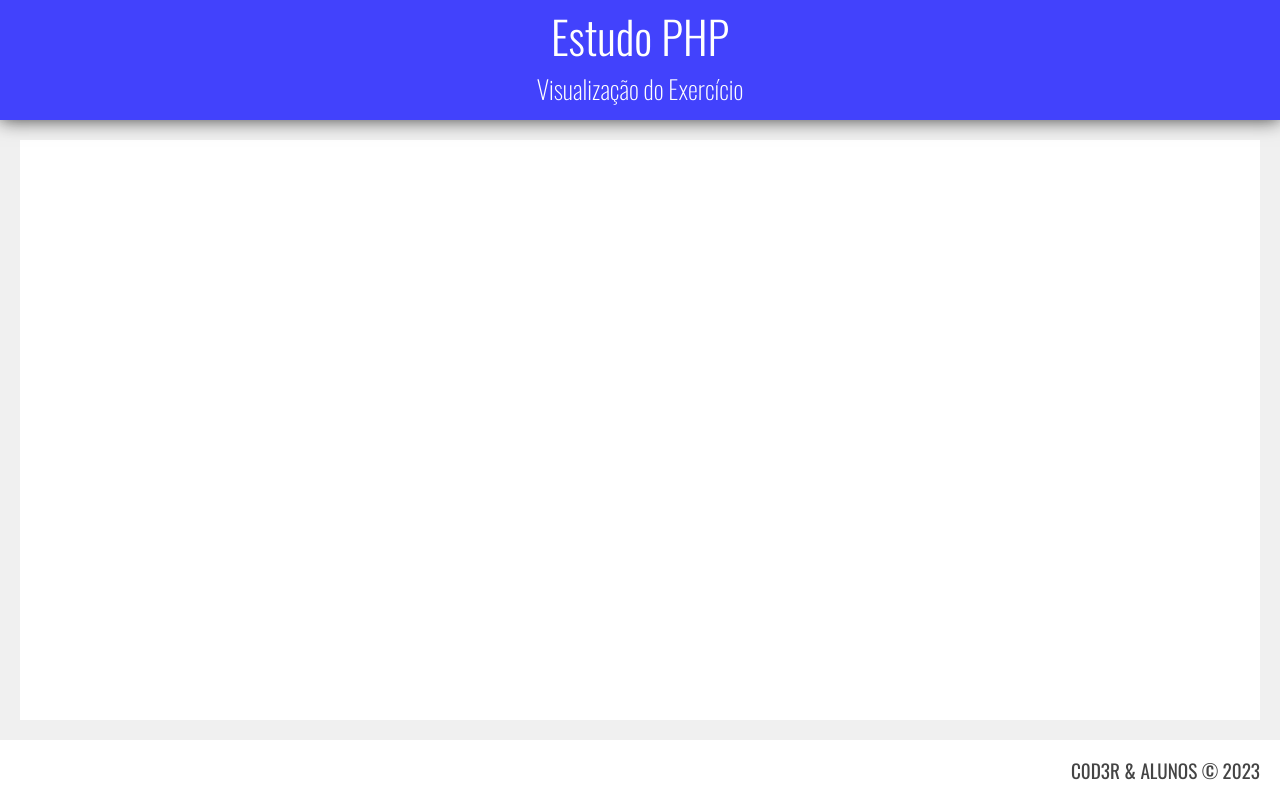
After one commit to Skmuell/estudos-php-laravel, a PHP site: page /exercicio.php in a window 1280 px wide. The commit adds this page. Run offline with PHP 8.4, Linux system fonts and the light colour scheme.

Commit message:
Atualizacao

```diff
--- /dev/null
+++ b/curso-php/exercicio.php
@@ -0,0 +1,28 @@
+<!DOCTYPE html>
+<html lang="pt-br">
+
+<head>
+    <meta charset="UTF-8">
+    <link href="https://fonts.googleapis.com/css2?family=Oswald:wght@200;300;400;500;600;700&display=swap"
+        rel="stylesheet">
+    <link rel="stylesheet" href="assets/css/estilo.css">
+    <title>Exercício</title>
+</head>
+
+<body>
+    <header class="cabecalho">
+        <h1>Estudo PHP</h1>
+        <h2>Visualização do Exercício</h2>
+    </header>
+    <main class="principal">
+        <div class="conteudo">
+
+        </div>
+    </main>
+    <footer class="rodape">
+        C0D3R & ALUNOS © <?= date('Y')?>
+    </footer>
+
+</body>
+
+</html>
--- a/curso-php/index.php
+++ b/curso-php/index.php
@@ -20,7 +20,7 @@
                 <div class="modulo verde">
                     <h3>Módulo 01</h3>
                     <ul>
-                        <li><a href="#">exercício A <A></A></a></li>
+                        <li><a href="exercicio.php">exercício A <A></A></a></li>
                         <li><a href="#">exercício B <A></A></a></li>
                         <li><a href="#">exercício C <A></A></a></li>
                     </ul>
```
Also changed, not shown: curso-php/assets/css/exercicio.css (added).
